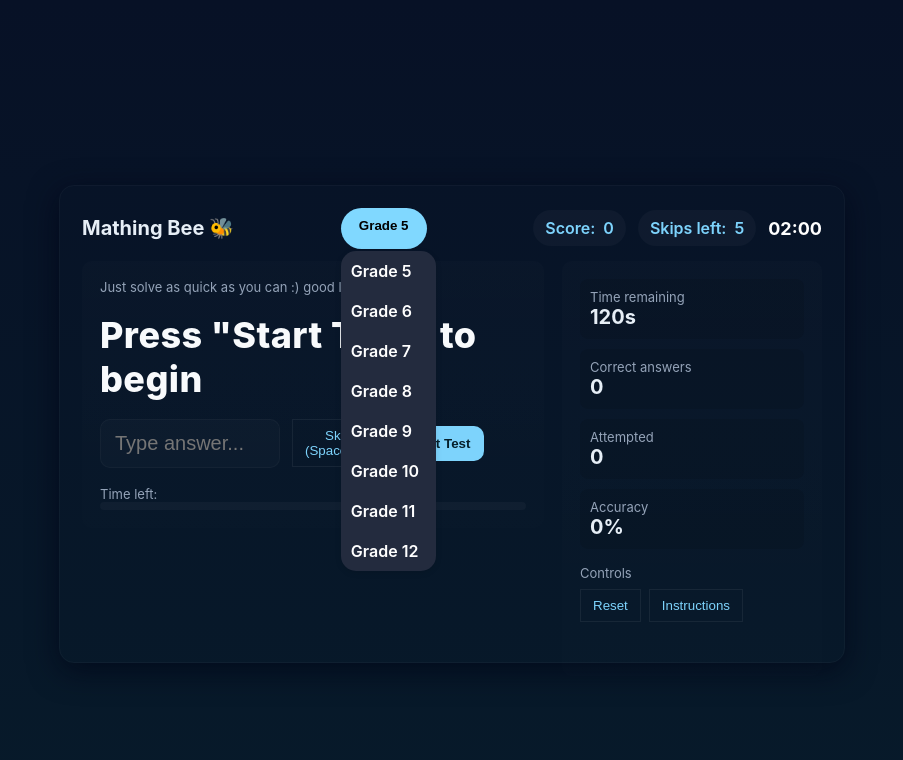
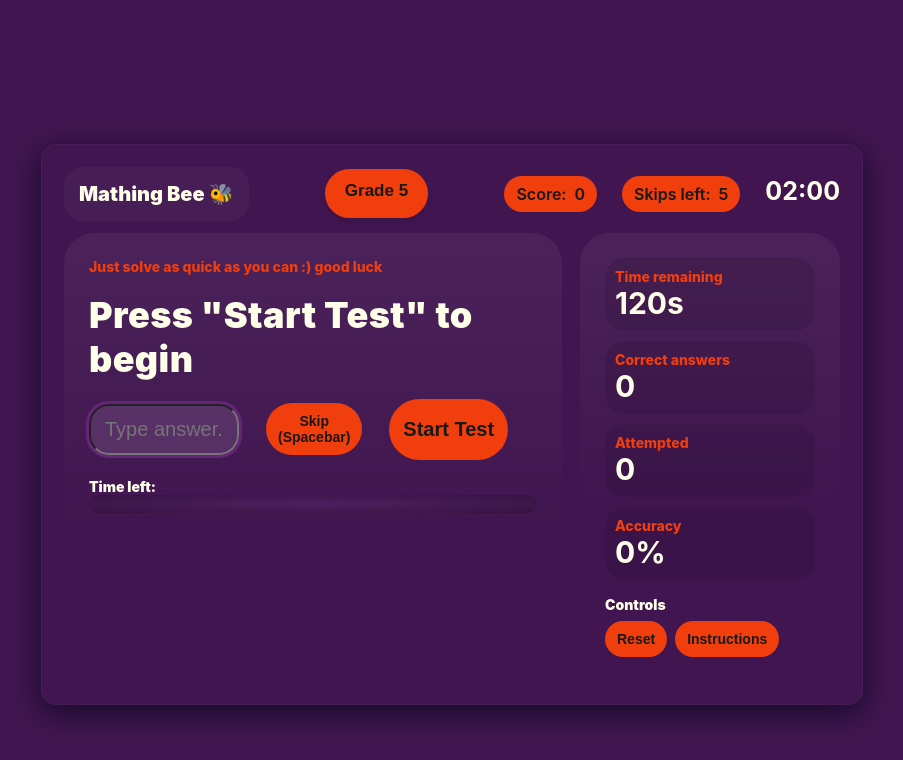
Before and after one commit to ziadkutaini-code/Mathingbee, a plain HTML site: page index.html in a window 1280 px wide. Shown: the whole page, without its empty margins (188-1091 px from the left). Drawn offline with Linux system fonts and the light colour scheme.

Commit message:
Update style.css

```diff
--- a/style.css
+++ b/style.css
@@ -1,17 +1,19 @@
- :root {
-    --bg:#0f1724;
-    --card:#0b1220;
-    --accent:#7dd3fc;
-    --muted:#94a3b8;
-    --good:#10b981;
+  :root {
+     --bg: #411650;
+     --side: #F03E0C;
+     --accent: #662677;
+     --side_text: #191919;
+     --main_text: #FFFFE9;
+
   }
 
+  /* Mathing bee writing and the right side bar */
   html,body {
     height:100%;
     margin:0;
     font-family:Inter,system-ui,-apple-system,Segoe UI,Roboto,"Helvetica Neue",Arial;
     background:linear-gradient(180deg,#071126 0%, #071a2a 100%);
-    color:#e6eef6
+    color: #FFFFE9
   }
 
   .wrap {
@@ -19,14 +21,15 @@
     display:flex;
     align-items:center;
     justify-content:center;
-    padding:24px
+    padding:24px;
+    background: #411650
   }
 
   /* main ui */
   .card {
     width:100%;
-    max-width:740px;
-    background:lineargradient(180deg,rgba(255,255,255,0.02),rgba(255,255,255,0.01));
+    max-width:776px;
+    background: #411650;
     border-radius:15px;
     padding:22px;
     box-shadow:0 8px 30px rgba(2,6,23,0.7);
@@ -40,33 +43,39 @@
     margin-bottom:12px
   }
 
+  /* Mathing bee writing */
   h1{
     font-size:20px;
-    margin:0
+    margin:0;
+    font-weight: 1000;
+    color: #FFFFE9;
+    background: #FFFFFF08;
+    padding: 15px;
+    border-radius: 19px;
   }
 
   .meta{
     display:flex;
-    gap:12px;
-    align-items:center
+    gap: 25px;
   }
 
   /* Score and Skips left bar */
   .chip{
-    background:rgba(255,255,255,0.03);
+    background: #F03E0C;
     padding:8px 12px;
     border-radius:999px;
     font-weight:600;
-    color:var(--accent);
+    color: #191919;
     display:inline-flex;
     align-items:center;
     gap:8px
   }
 
+  /* timer obv */
   .timer{
-    font-size:18px;
-    color:#fff;
-    font-weight:700
+    font-size:25px;
+    color: #FFFFE9;
+    font-weight:700;
   }
 
   .grid{
@@ -76,66 +85,98 @@
     align-items:start
   }
 
+  /*main box*/
   .main{
-    padding:18px;
-    background:linear-gradient(180deg, rgba(255,255,255,0.01), rgba(255,255,255,0.005));
-    border-radius:10px
+    padding:25px;
+    background:linear-gradient(180deg, rgba(255,255,255,0.05), rgba(255,255,255,0.000));
+    border-radius:30px
   }
 
+  /*Side box*/
   .side{
-    padding:18px;
-    background:linear-gradient(180deg, rgba(255,255,255,0.01), rgba(255,255,255,0.005));
-    border-radius:10px;height:100%
+    padding:25px;
+    background:linear-gradient(180deg, rgba(255,255,255,0.05), rgba(255,255,255,0.000));
+    border-radius:30px;
+    height:50%
   }
 
+  /*the puestion*/
   .question{
     font-size:36px;
-    font-weight:800;
+    font-weight:900;
     letter-spacing:0.4px;
-    color:#f8fafc;
+    color:#FFFFE9;
     margin:18px 0
   }
 
   .hint{
-    color:var(--muted);
+    color:#F03E0C;
     margin-bottom:10px
   }
 
   .input-row{
     display:flex;
-    gap:12px;
+    gap:27px;
     align-items:center
   }
 
   input.answer{
     font-size:20px;
     padding:12px 14px;
-    border-radius:10px;
-    background:rgba(255,255,255,0.02);
-    border:1px solid rgba(255,255,255,0.03);
-    color:#e6eef6;width:180px;outline:none
+    border-radius:20px;
+    background:rgba(255,255,255,0.1);
+    color:#e6eef6;
+    width:150px;
+    outline:solid;
+    outline-width: 3px;
+    outline-color: #662677;
+    transition: 0.5s
   }
 
   input.answer:focus{
-    box-shadow:0 6px 20px rgba(125,211,252,0.07);
-    border-color:rgba(125,211,252,0.35)
+    box-shadow:0 6px 20px rgba(125,211,252,0.4);
+    transition: 0.5s
   }
 
+  /*Start test button*/
   button.btn{
-    background:var(--accent);
+    background:var(--side);
     border:none;
-    padding:10px 14px;
-    border-radius:10px;
-    font-weight:700;
-    color:#06202b;
-    cursor:pointer
+    font-size: 20px;
+    padding:19px 14px;
+    border-radius:40px;
+    font-weight:800;
+    color:var(--side_text);
+    cursor:pointer;
+    transition: 0.5s
+  }
+  button.btn:hover{
+    background: #F4562A;
+    transition: 0.5s
+  }
+  button.btn:focus{
+    background: #DA380B;
+    transition: 0.5s
   }
 
+  /*Skip button*/
   button.secondary{
-    background:transparent;
-    border:1px solid rgba(255,255,255,0.06);
-    color:var(--accent);
-    padding:8px 12px
+    border: none;
+    color:var(--side_text);
+    padding:10px 12px;
+    border-radius: 35px;
+    background:var(--side);
+    font-weight: 800;
+    font-size: 14px;
+    transition: 0.3s
+  }
+   button.secondary:hover{
+    background: #F4562A;
+    transiton: 0.3s
+  }
+  button.secondary:active{
+    background: #DA380B;
+    transition: 0.3s
   }
 
   .stats{
@@ -144,21 +185,23 @@
     gap:10px
   }
 
-  .stat{display:flex;
+  .stat{
+    display:flex;
     justify-content:space-between;
     align-items:center;
-    padding:10px;
-    border-radius:8px;
+    padding: 10px;
+    border-radius:20px;
     background:rgba(0,0,0,0.1)
   }
 
   .stat strong{
-    font-size:20px
+    font-size:30px
   }
-
+  /*The small grey writings*/
   .small{
-    font-size:13px;
-    color:var(--muted)
+    font-size:14px;
+    color:var(--side);
+    font-weight: 800;
   }
 
   .footer{
@@ -169,15 +212,16 @@
   }
 
   .progress{
-    height:8px;
-    background:rgba(255,255,255,0.03);
+    height:18px;
+    background:radial-gradient(#4F1F5F, #00000030);
     border-radius:999px;overflow:hidden
   }
 
   .bar{
     height:100%;
-    background:linear-gradient(90deg,#60a5fa,#7dd3fc);
-    width:0%
+    background:linear-gradient(90deg,rgba(205, 138, 10),rgba(255, 69, 0));
+    width:0%;
+    transition: 2s
   }
 
   .disabled{
@@ -187,30 +231,34 @@
 
   .result-overlay{
     position:fixed;
-    inset:0;display:flex;
+    inset:0;
+    display:flex;
     align-items:center;
     justify-content:center;
     background:rgba(2,6,23,0.6);
-    backdrop-filter: blur(4px)
+    backdrop-filter: blur(4px);
+    transition: 1s
   }
 
   .modal{
-    background:#071827;
+    background:var(--bg);
     padding:24px;
     border-radius:12px;
-    border:1px solid rgba(125,211,252,0.08);
+    border:1px solid var(--accent);
     width:420px;
-    color:#e6eef6
+    transition: 1s
   }
 
   .modal h2{
-    margin-top:0
+    margin-top:0;
+    transition: 1s
   }
 
   .small-muted{
-    color:var(--muted);
-    font-size:13px
-  }
+    color:var(--main_text);
+    font-size:14px;
+    font-weight: 900
+}
 
   @media (max-width:800px)
   {
@@ -225,52 +273,92 @@
  .grade-dropdown {
   position: relative;
   display: inline-block;
+  transition: 1s
 }
 
 #gradeButton {
-  background-color: #80d8ff;
-  color: black;
-  border: none;
-  padding: 2px 18px;
+  background-color: var(--side);
+  font-size: 17px;
+  color: var(--side_text);
+  padding-top: 4px;
+  padding-bottom: 0px;
+  padding-right: 20px;
+  padding-left: 20px;
   border-radius: 999px;
   cursor: pointer;
   transition: 0.2s;
   font-weight:600;
+  border:none;
+  box-shadow: 0 5px 6px rgba(0,0,0,0.1);
+
 }
 
 #gradeButton:hover {
-  background-color: rgb(108, 196, 235);
+  background-color: #F4562A ;
+  transition: 0.2s;
 }
+#gradeButton:active {
+  background-color: #DA380B;
+  transition: 0.2s;
+}
+
 
 #gradeList {
   list-style: none;
-  background: rgb(35, 43, 62);
+  background: #371246;
   position: absolute;
   top: 90%;
   left: 0;
-  width: 95px;
+  width: 125px;
   margin-top: 6px;
-  box-shadow: 0 2px 6px rgba(0,0,0,0.1);
-  padding: 0;
+  box-shadow: 0 5px 6px rgba(0,0,0,0.5);
+  padding: 0px;
   z-index: 100;
-  border-radius: 15px;
+  border-radius: 20px;
   font-weight: 600;
-  color: white;
+  color: var(--main_text);
+  font-size:20px;
+
+  /* Start hidden but still in layout */
+  opacity: 0;
+  transform: translateY(-10px);
+  max-height: 0;
+  overflow: hidden;
+  pointer-events: none;
+
+  transition:
+    opacity 0.25s ease,
+    transform 0.25s ease,
+    max-height 0.25s ease;
+}
+
+/* Show state — triggers animation */
+#gradeList.show {
+  opacity: 1;
+  transform: translateY(0);
+  max-height: 600px; /* adjust to fit your list */
+  pointer-events: auto;
+}
+
+}
+#gradeList li {
+  padding: 20px;
+  cursor: pointer;
+  transition: background 0.5s;
 }
 
 #gradeList li {
-  padding: 10px;
+  padding: 15px 15px;
   cursor: pointer;
-  transition: background 0.2s;
+  transition: background 0.2s ease, color 0.2s ease;
+}
+#gradeList li + li {
+  border-top: 1px solid rgba(255, 255, 255, 0.1);
 }
 
 #gradeList li:hover {
-  background: rgb(50, 58, 77);
+  background: var(--bg);
   border-radius: 15px;
-}
-
-.hidden {
-  display: none;
 }
 
 #selectedGrade {
```
